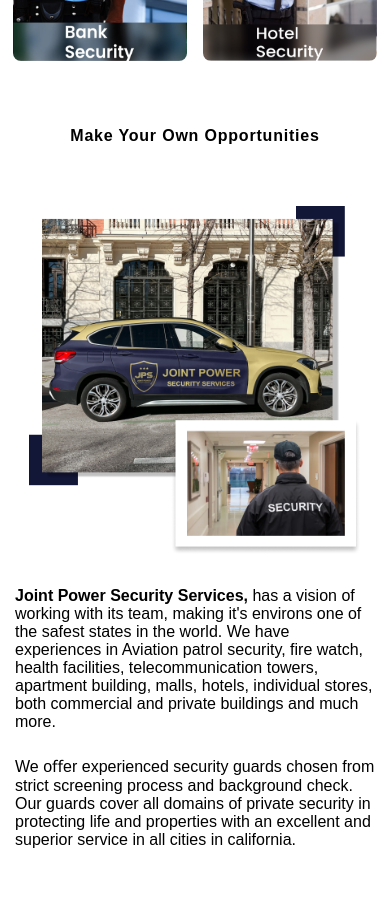
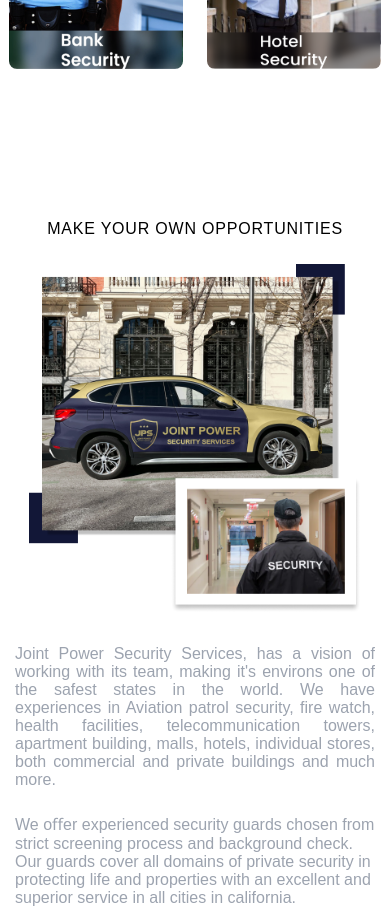
Before and after one commit to jointpower/joint_power_inc, a Next.js app: page / in a window 390 px wide. Shown: the part 2080-2988 px from the top of the page. Built offline with nearby package versions, Linux system fonts and the light colour scheme.

Commit message:
opportunities section

```diff
--- a/src/components/molecules/ServicesCard/ServicesCard.tsx
+++ b/src/components/molecules/ServicesCard/ServicesCard.tsx
@@ -9,7 +9,7 @@
 const ServicesCard = ({ image_src, alt }: ServicesCardProps) => {
     return (
         <button className="group rounded-lg overflow-hidden max-w-[174px] md:max-w-[288px] lg:max-w-[388px] w-[174px] md:w-[288px] lg:w-[388px]  h-[197px] md:h-[393px] lg:h-[493px] shrink-0  min-w-[174px] md:min-w-[288px] lg:min-w-[388px]">
-            <NextImage className="group-hover:scale-105 transition-all duration-300 ease-linear w-full h-full" alt={alt} src={image_src} />
+            <NextImage className="rounded-lg group-hover:scale-105 transition-all duration-300 ease-linear w-full h-full" alt={alt} src={image_src} />
         </button>
     );
 };
--- a/src/components/organisms/Sections/Opportunities/Opportunities.tsx
+++ b/src/components/organisms/Sections/Opportunities/Opportunities.tsx
@@ -8,8 +8,8 @@
 const Opportunities = () => {
   return (
     <section>
-      <div className="w-full mt-10 flex flex-col justify-center items-center relative h-[70px]">
-        <span className="absolute font-bold tracking-wider text-black md:text-3xl">
+      <div className="w-full mt-40 md:mb-10 flex flex-col justify-center items-center">
+        <span className="uppercase absolute font-medium tracking-wider text-black md:text-4xl">
           Make Your Own Opportunities
         </span>
       </div>
@@ -20,9 +20,9 @@
       />
 
       <div className="container lg:px-5">
-        <div className="md:text-2xl  mt-[32px] mb-[92px]">
-          <Text className="text-black">
-            <span className="font-bold md:text-secondary ">
+        <div className="text-gray-400 md:text-2xl mt-[32px] mb-[92px]">
+          <Text className="text-justify">
+            <span className=" md:text-secondary ">
               Joint Power Security Services,
             </span>{" "}
             has a vision of working with its team, making it's environs one of
@@ -31,7 +31,7 @@
             towers, apartment building, malls, hotels, individual stores, both
             commercial and private buildings and much more.
           </Text>
-          <Text className="text-black pt-[24px]">
+          <Text className="pt-[24px]">
             We oﬀer experienced security guards chosen from strict screening
             process and background check. Our guards cover all domains of
             private security in protecting life and properties with an excellent
--- a/src/components/organisms/Sections/OurServices/OurServices.tsx
+++ b/src/components/organisms/Sections/OurServices/OurServices.tsx
@@ -19,7 +19,7 @@
       </Heading>
 
       {/* Services Card */}
-      <div className="mt-8 flex flex-wrap justify-center gap-4">
+      <div className="mt-8 flex flex-wrap justify-center gap-6">
         <ServicesCard alt="" image_src={ApartmentOfficerImg} />
         <ServicesCard alt="" image_src={MedicalOfficerImg} />
 
```
